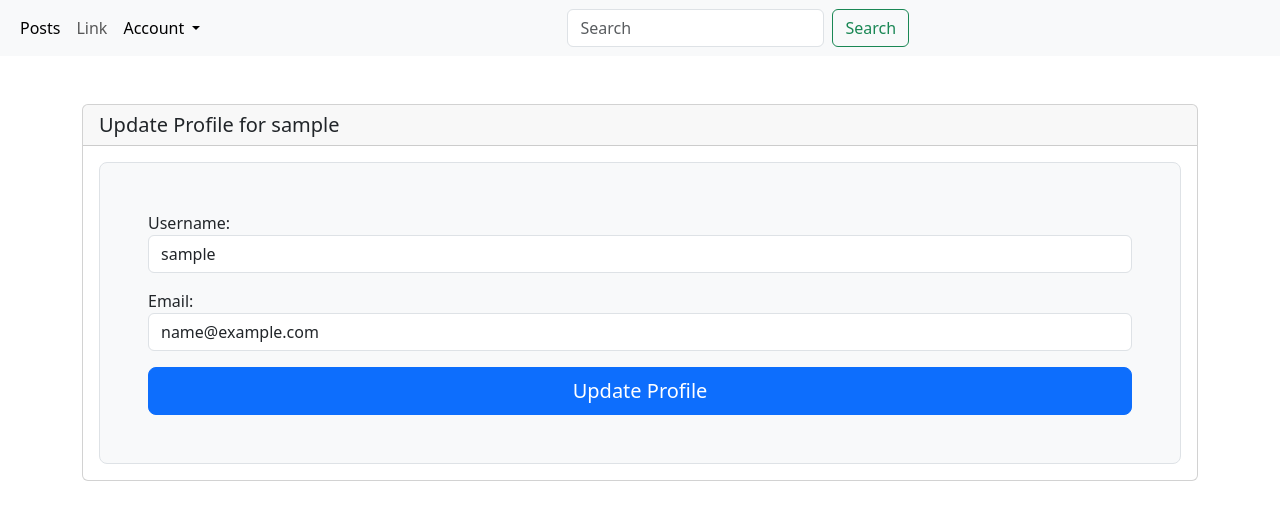
After one commit to ritiSinke/crm2, a Django app: page /accounts/update-profile/ in a window 1280 px wide. The commit adds this page. Shown: the top 520 px of the page. Run offline with Django 5.2, Linux system fonts and the light colour scheme; the visitor is signed in with stand-in values (Sample User, id 1).

Commit message:
Adding update profile features

```diff
--- a/accounts/forms.py
+++ b/accounts/forms.py
@@ -25,7 +25,7 @@ class RegistrationForm(UserCreationForm):
             self.fields[field_name].help_text = ''
 
 
-
+# password change form for changing the password of the user
 class UserPasswordChangeForm(PasswordChangeForm):
     class Meta:
         model= User
@@ -44,3 +44,15 @@ class CreatePasswordResetForm(PasswordResetForm):
         user=get_user_model()
         if not user.objects.filter(email=email).exists():
             raise forms.ValidationError ("Email Address is not registered")
+
+
+class UserProfileUpdateForm(forms.ModelForm):
+    class Meta:
+        model = User
+        fields = ('username', 'email')
+
+    def __init__(self, *args, **kwargs):
+        super().__init__(*args, **kwargs)
+        for field_name, field in self.fields.items():
+            field.widget.attrs['class'] = 'form-control'
+            field.help_text = ''
--- a/accounts/urls.py
+++ b/accounts/urls.py
@@ -16,6 +16,8 @@ urlpatterns=[
     # path('login/', views.login_user, name='login'),
     path ('logout/', views.LogoutView.as_view(), name='logout'),
 
+    path('update-profile/', views.UpdateProfileView.as_view(), name='update_profile'),
+
     # user ko password change garn ako lagii
     path('change-password/', views.CustomPasswordChangeView.as_view(), name="changePassword"),
 
--- a/accounts/views.py
+++ b/accounts/views.py
@@ -129,3 +129,20 @@ class CustomPasswordChangeView(PasswordChangeView):
 
         messages.success(self.request,"Password Changed Successfully")
         return super().form_valid(form)
+
+
+# user ko profile update garna ko lagi
+class UpdateProfileView(View):
+    def get(self, request):
+        form = fm.UserProfileUpdateForm(instance=request.user)
+        return render(request, 'accounts/update_profile.html', {'form': form})
+
+    def post(self, request):
+        form = fm.UserProfileUpdateForm(request.POST, instance=request.user)
+        if form.is_valid():
+            form.save()
+            messages.success(request, "Profile updated successfully")
+            return redirect('dashboard')
+        else:
+            messages.error(request, "Error updating profile")
+            return render(request, 'accounts/update_profile.html', {'form': form})
--- a/post/views.py
+++ b/post/views.py
@@ -174,6 +174,7 @@ def all_posts(request):
 
 
 
+
 # searching posts
 def search_posts(request):
     query = request.GET.get('q', '').strip()  # default to empty string and strip whitespace
--- /dev/null
+++ b/templates/accounts/update_profile.html
@@ -0,0 +1,14 @@
+{% extends 'base.html' %}
+{% block content %}
+
+<div class="card">
+  <h5 class="card-header">Update Profile for {{ request.user.username }}</h5>
+  <div class="card-body">
+    <form class="p-4 p-md-5 border rounded-3 bg-body-tertiary" method="POST" enctype="multipart/form-data">
+      {% csrf_token %}
+      {{ form.as_p }}
+      <button class="w-100 btn btn-lg btn-primary" type="submit">Update Profile</button>
+    </form>
+  </div>
+
+  {% endblock content %}
--- a/templates/base.html
+++ b/templates/base.html
@@ -33,6 +33,7 @@
                         <ul class="dropdown-menu" aria-labelledby="navbarDropdown">
                             {% comment %} <li> <a class="dropdown-item" href="{% url 'update-profile' %}"> Update Profile </a></li> {% endcomment %}
                             <li> <a class="dropdown-item" href="{% url 'changePassword' %}"> Change Password </a> </li>
+                            <li> <a class="dropdown-item" href="{% url 'update_profile' %}"> Update Profile </a> </li>
 
                             <li> <a class="dropdown-item" aria-current="page" href="{% url 'logout' %}"> Logout   </a></li>
                         </ul>
```
